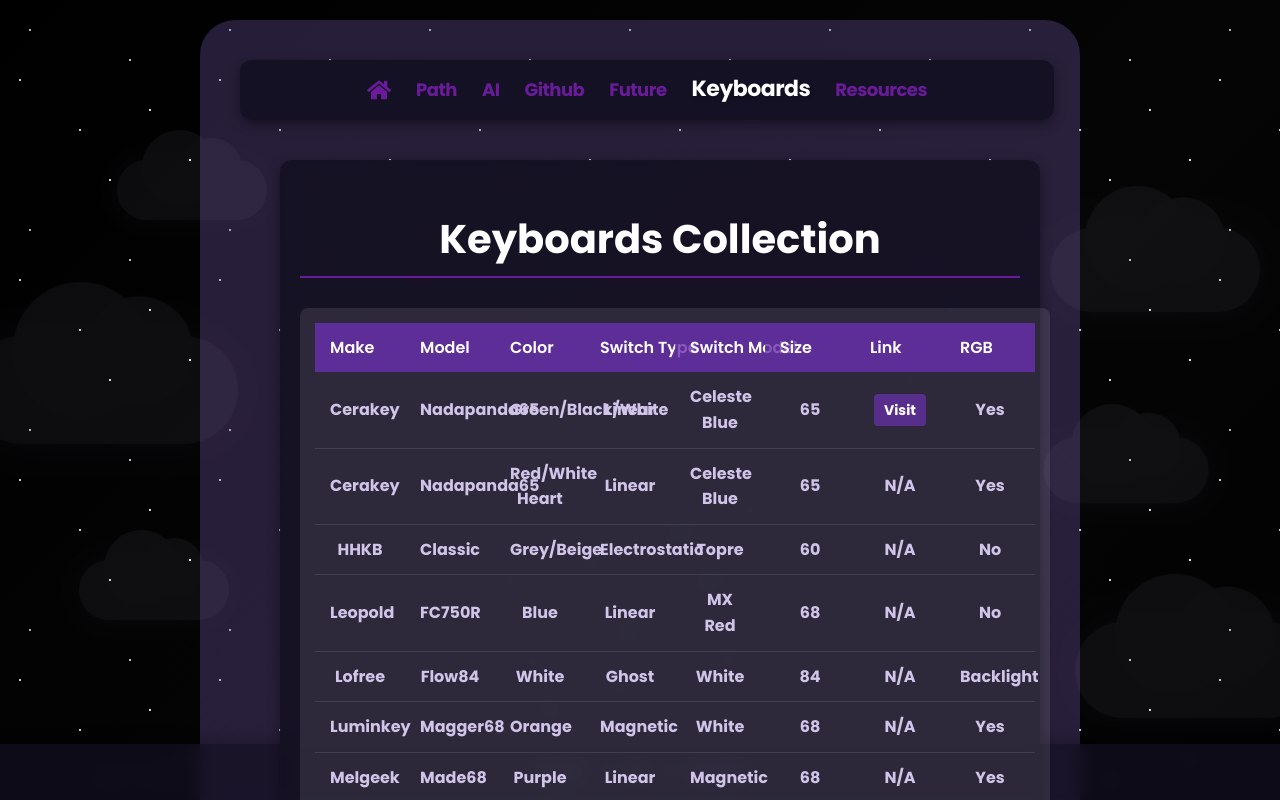
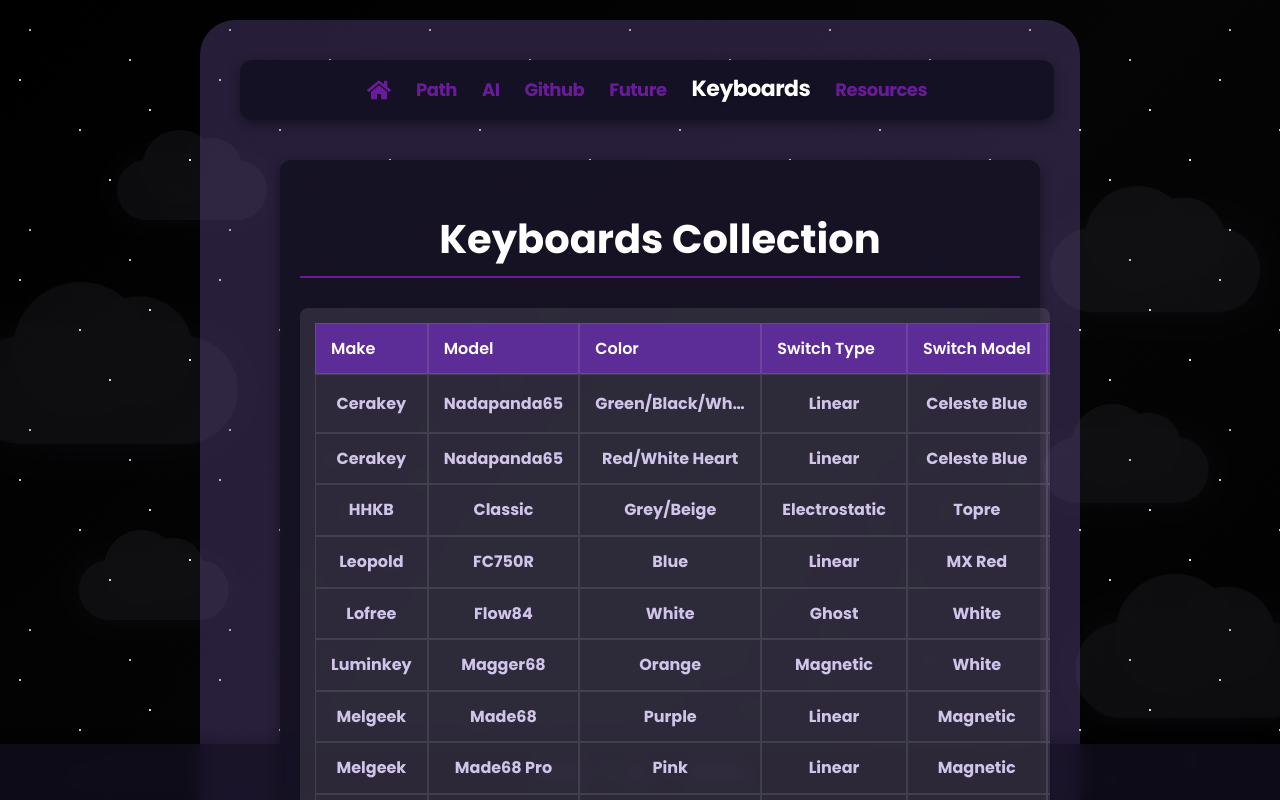
Before and after one commit to jqohayon/html-practice, a React (Vite) app: page /#/keyboards in a window 1280 px wide. Shown: the top 800 px of the page. Built offline with nearby package versions, Linux system fonts and the light colour scheme.

Commit message:
cell boundaries

```diff
--- a/src/App.css
+++ b/src/App.css
@@ -316,9 +316,9 @@
 
 .keyboards-table {
   width: 100%;
-  border-collapse: collapse;
+  border-collapse: separate;
+  border-spacing: 0;
   font-family: 'Poppins', sans-serif;
-  table-layout: fixed;
 }
 
 .keyboards-table th {
@@ -330,16 +330,63 @@
   position: sticky;
   top: 0;
   white-space: nowrap;
+  border: 1px solid rgba(255, 255, 255, 0.1);
 }
 
 .keyboards-table td {
   padding: 12px 15px;
-  border-bottom: 1px solid rgba(255, 255, 255, 0.1);
+  border: 1px solid rgba(255, 255, 255, 0.1);
   color: #d1c4e9;
+  word-break: normal;
+  white-space: normal;
+  max-width: 150px;
+  overflow: hidden;
+  text-overflow: ellipsis;
 }
 
 .keyboards-table tr:hover {
   background-color: rgba(255, 255, 255, 0.05);
+}
+
+/* Column-specific widths */
+.keyboards-table th:nth-child(1),
+.keyboards-table td:nth-child(1) {
+  width: 10%;
+}
+
+.keyboards-table th:nth-child(2),
+.keyboards-table td:nth-child(2) {
+  width: 12%;
+}
+
+.keyboards-table th:nth-child(3),
+.keyboards-table td:nth-child(3) {
+  width: 12%;
+}
+
+.keyboards-table th:nth-child(4),
+.keyboards-table td:nth-child(4) {
+  width: 12%;
+}
+
+.keyboards-table th:nth-child(5),
+.keyboards-table td:nth-child(5) {
+  width: 12%;
+}
+
+.keyboards-table th:nth-child(6),
+.keyboards-table td:nth-child(6) {
+  width: 8%;
+}
+
+.keyboards-table th:nth-child(7),
+.keyboards-table td:nth-child(7) {
+  width: 15%;
+}
+
+.keyboards-table th:nth-child(8),
+.keyboards-table td:nth-child(8) {
+  width: 8%;
 }
 
 .link-cell {
```
